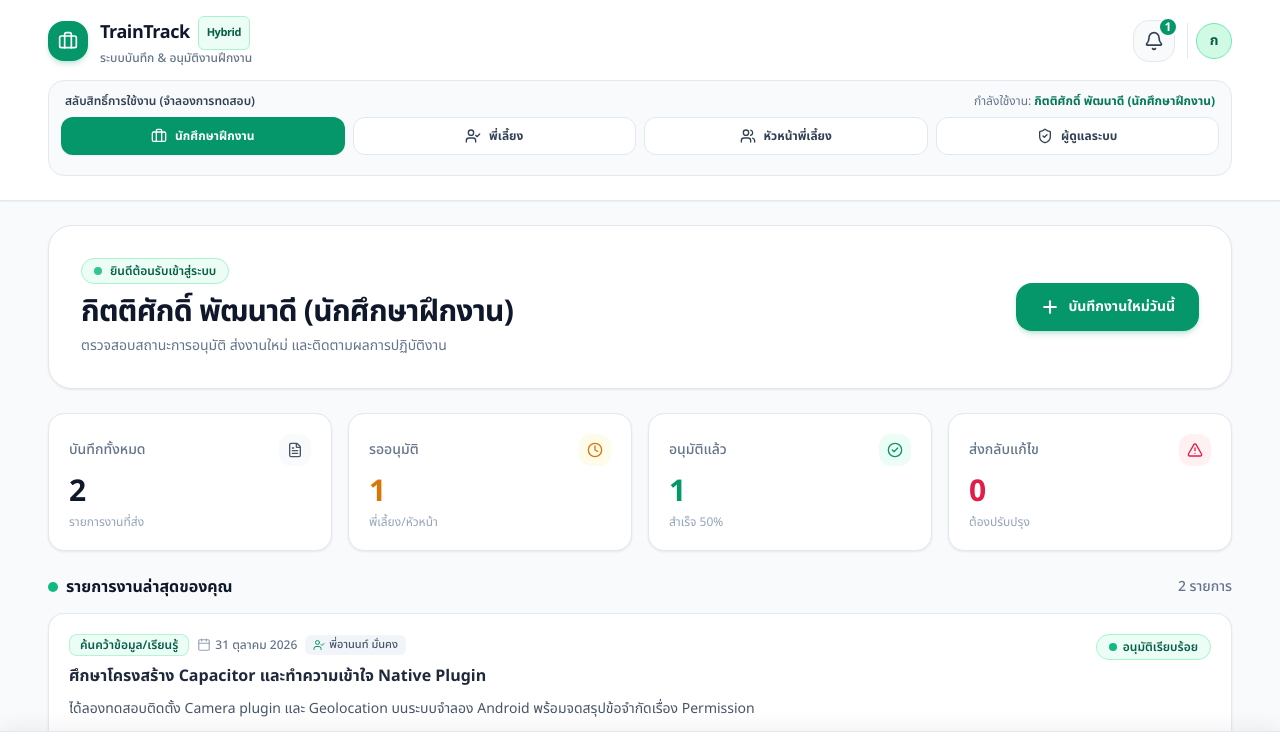
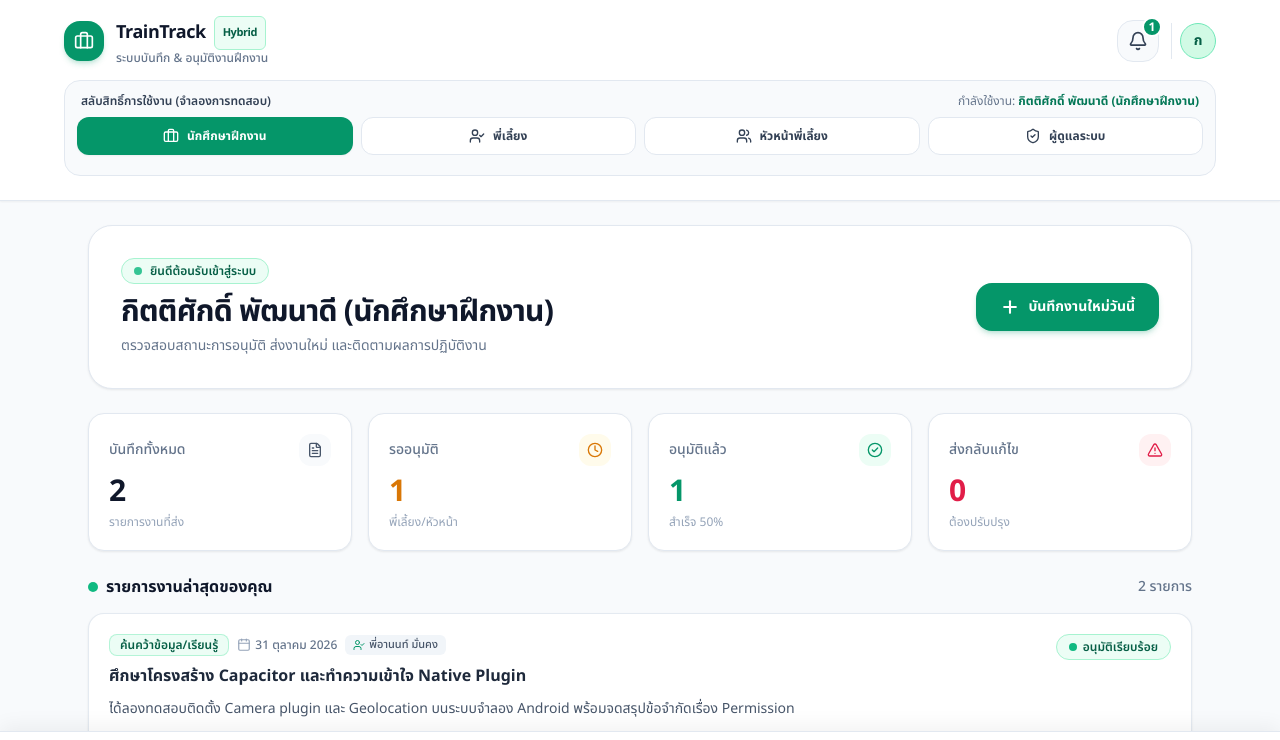
Before and after one commit to bear40191/TrainTrack, a Next.js app: page / in a window 1280 px wide. Shown: the top 740 px of the page. Built offline with nearby package versions, Linux system fonts and the light colour scheme.

Commit message:
style: ปรับขนาดความกว้างหน้าเว็บให้พอดีสายตา (max-w-6xl) กว้างกว่าเดิมและจัดกึ่งกลางสวยงาม

```diff
--- a/src/app/page.tsx
+++ b/src/app/page.tsx
@@ -31,8 +31,8 @@ export default function HomePage() {
       {/* Top Header & Role Switcher */}
       <Header onOpenNotif={() => setIsNotifOpen(true)} />
 
-      {/* Main Content Area - Full width responsive layout */}
-      <main className="flex-1 w-full px-4 sm:px-8 lg:px-12 pt-4 sm:pt-6">
+      {/* Main Content Area - max-w-6xl (สมดุล พอดีสายตา ไม่ยืดจนเกินไป) */}
+      <main className="flex-1 max-w-6xl w-full mx-auto px-4 sm:px-6 pt-4 sm:pt-6">
         {activeTab === 'dashboard' && (
           <DashboardView
             onOpenCreate={() => setActiveTab('create')}
@@ -42,7 +42,7 @@ export default function HomePage() {
         )}
 
         {activeTab === 'create' && (
-          <div className="pb-24 max-w-5xl mx-auto">
+          <div className="pb-24 max-w-3xl mx-auto">
             <WorkLogForm onSuccess={() => setActiveTab('my-logs')} />
           </div>
         )}
--- a/src/components/layout/Header.tsx
+++ b/src/components/layout/Header.tsx
@@ -10,8 +10,8 @@ export const Header: React.FC<{ onOpenNotif?: () => void }> = ({ onOpenNotif })
   const unreadCount = notifications.filter((n) => !n.is_read).length;
 
   return (
-    <header className="sticky top-0 z-30 bg-white/95 backdrop-blur-md border-b border-slate-200 px-4 sm:px-8 lg:px-12 pt-4 pb-3 shadow-sm">
-      <div className="w-full mx-auto">
+    <header className="sticky top-0 z-30 bg-white/95 backdrop-blur-md border-b border-slate-200 px-4 pt-4 pb-3 shadow-sm">
+      <div className="max-w-6xl mx-auto">
         <div className="flex items-center justify-between mb-3.5">
           <div className="flex items-center gap-3">
             <div className="w-10 h-10 rounded-2xl bg-emerald-600 flex items-center justify-center text-white shadow-md shadow-emerald-600/20">
--- a/src/components/layout/TabBar.tsx
+++ b/src/components/layout/TabBar.tsx
@@ -25,8 +25,8 @@ export const TabBar: React.FC<Props> = ({ activeTab, onTabChange }) => {
       : 0;
 
   return (
-    <nav className="fixed bottom-0 left-0 right-0 z-40 bg-white/95 backdrop-blur-md border-t border-slate-200 px-4 sm:px-8 py-2.5 pb-6 safe-bottom shadow-[0_-4px_20px_rgba(0,0,0,0.06)]">
-      <div className="w-full max-w-4xl mx-auto flex items-center justify-around gap-2">
+    <nav className="fixed bottom-0 left-0 right-0 z-40 bg-white/95 backdrop-blur-md border-t border-slate-200 px-4 py-2.5 pb-6 safe-bottom shadow-[0_-4px_20px_rgba(0,0,0,0.06)]">
+      <div className="max-w-xl mx-auto flex items-center justify-around gap-2">
         {/* หน้าหลัก / ภาพรวม */}
         <button
           onClick={() => onTabChange('dashboard')}
```
